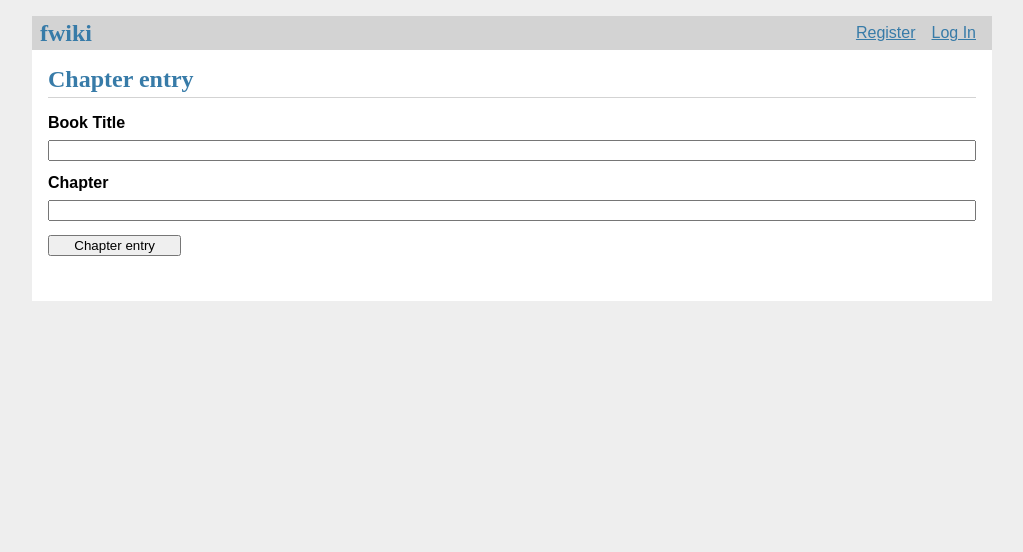
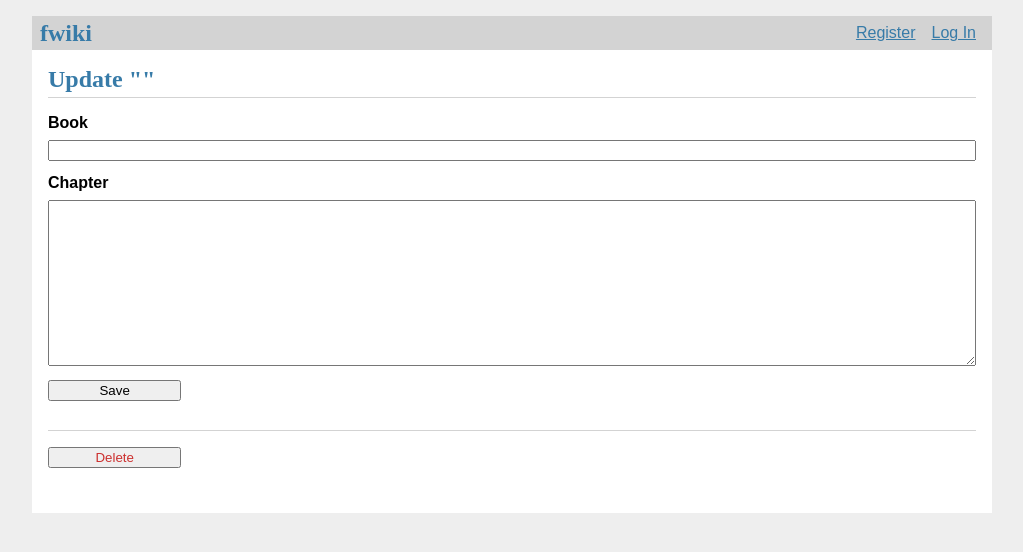
Before and after one commit to CalvinGolas/dbwiki, a Flask app: template fwiki/templates/wiki-pages/update.html in a window 1280 px wide. Shown: the top 552 px of the page, without its empty margins (128-1151 px from the left). Run offline with Flask 2, Linux system fonts and the light colour scheme; the template is opened without the code that fills it, so the values that code supplies are empty.

Commit message:
Updating chapter web page completed.

```diff
--- a/fwiki/templates/wiki-pages/update.html
+++ b/fwiki/templates/wiki-pages/update.html
@@ -1,15 +1,20 @@
 {% extends 'base.html' %}
 
 {% block header %}
-  <h1>{% block title %}Chapter entry{% endblock %}</h1>
+  <h1>{% block title %}Update "{{ post['title'] }}"{% endblock %}</h1>
 {% endblock %}
 
 {% block content %}
   <form method="post">
-    <label for="Book">Book Title</label>
-    <input name="Book" id="Book" required>
+    <label for="Book">Book</label>
+    <input name="Book" id="Book"
+      value="{{ request.form['Book'] or post['Book'] }}" required>
     <label for="Chapter">Chapter</label>
-    <input name="Chapter" id="Chapter">
-    <input type="submit" value="Chapter entry">
+    <textarea name="Chapter" id="Chapter">{{ request.form['Chpater'] or post['Chapter'] }}</textarea>
+    <input type="submit" value="Save">
+  </form>
+  <hr>
+  <form action="{{ url_for('blog.delete', id=post['id']) }}" method="post">
+    <input class="danger" type="submit" value="Delete" onclick="return confirm('Are you sure?');">
   </form>
 {% endblock %}
```
